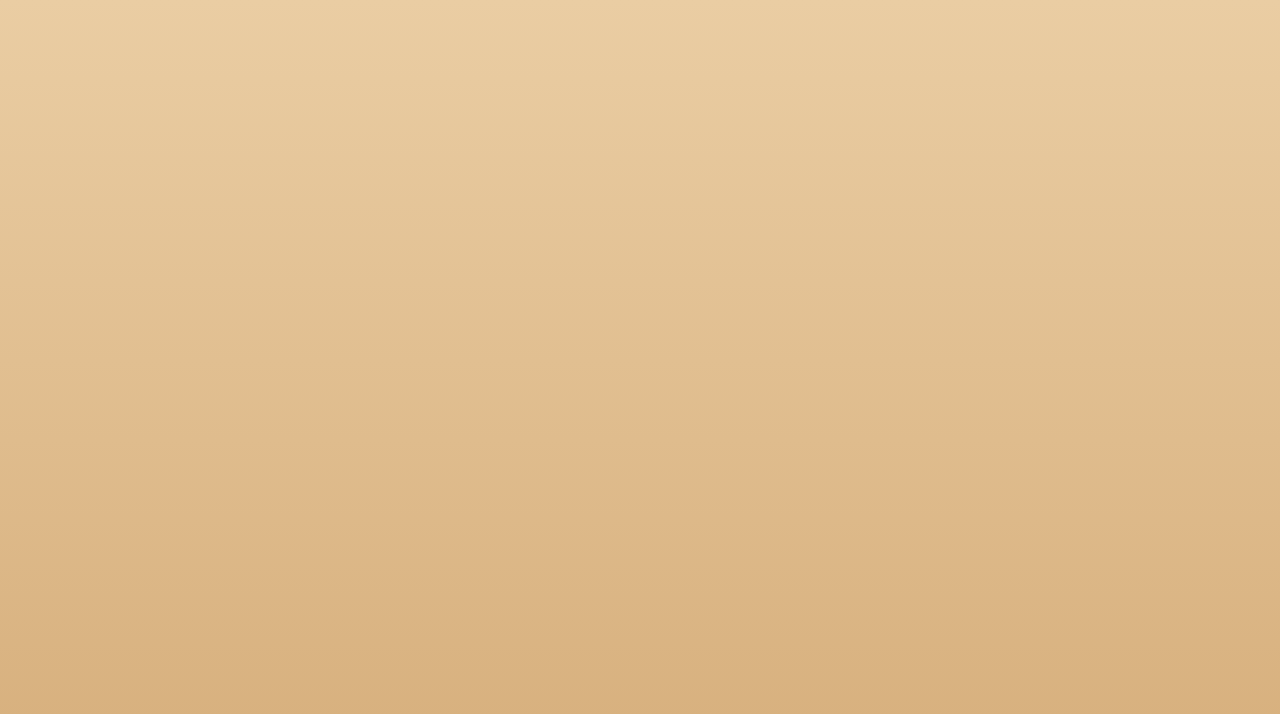
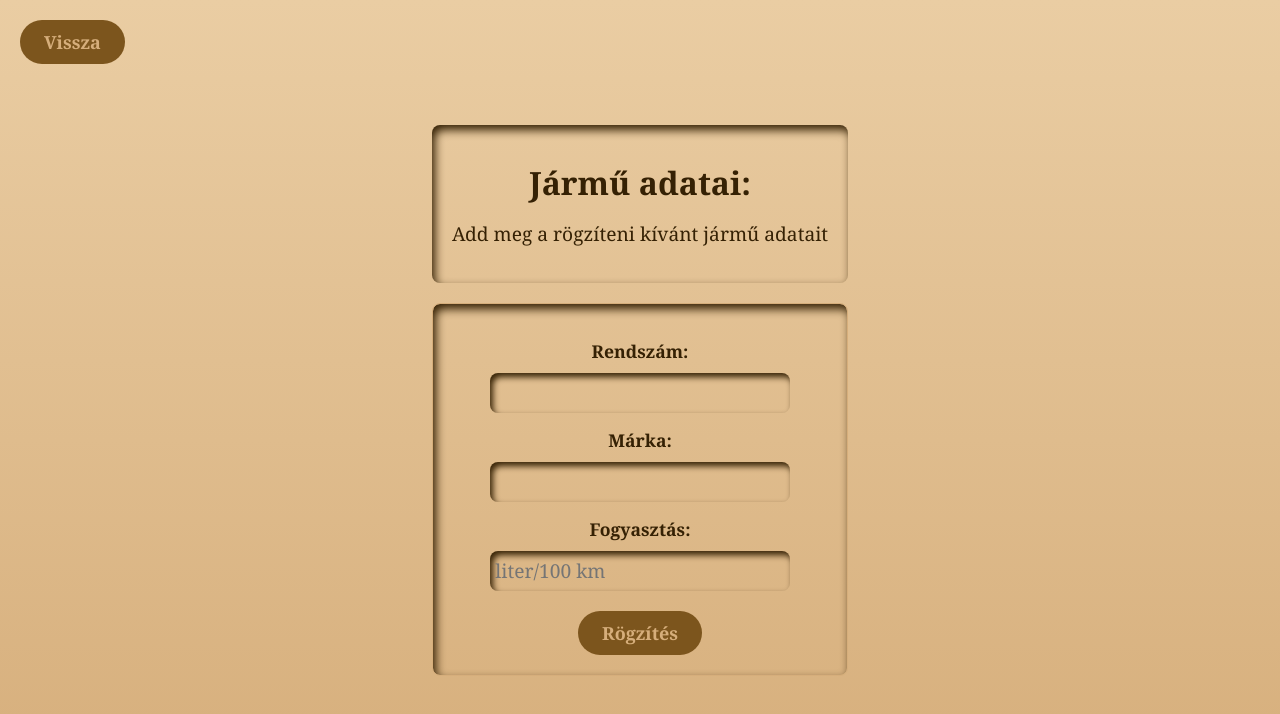
Before and after one commit to novadaya/utvonal-nyilvantarto, a React (Create React App) app: page /addcar in a window 1280 px wide. Shown: the top 714 px of the page. Built offline with nearby package versions, Linux system fonts and the light colour scheme.

Commit message:
addCar function, desig, firebase database

```diff
--- a/src/App.css
+++ b/src/App.css
@@ -36,27 +36,40 @@ body {
 h1 {
   font-size: 2rem;
   margin: 1rem;
+  color: #352104;
 }
 
 p {
   margin-bottom: 1rem;
   font-size: 1.2rem;
+  color: #352104;
 }
 
-
+.header {
+  display: flex;
+  align-items: center;
+  justify-content: center;
+  flex-direction: column;
+  border-radius: 8px;
+  margin: 10px;
+  padding: 20px;
+  box-shadow: inset 3px 5px 10px #352104;
+  background-color: transparent;
+}
 
 .box {
   flex: 1;
   min-width: 350px;
   margin: 10px;
   padding: 20px;
-  border: 1px solid #ddd;
+  border: 1px solid #d6ae7b;
   display: flex;
   align-items: center;
   justify-content: center;
   flex-direction: column;
   border-radius: 8px;
-  background-color: #f9f9f9;
+  box-shadow: inset 3px 5px 10px #352104;
+  background-color: transparent;
 }
 
 h2 {
@@ -64,45 +77,28 @@ h2 {
   margin-bottom: 15px;
 }
 
-button {
+.default-button {
   cursor: pointer;
   position: relative;
   padding: 10px 24px;
   font-size: 18px;
-  color: rgb(193, 163, 98);
-  border: 2px solid rgb(193, 163, 98);
-  border-radius: 34px;
-  background-color: transparent;
+  color:#d6ae7b;
+  background-color:#7c551d;
+  border-style:none;
+  border-radius: 25px;
   font-weight: 600;
   transition: all 0.3s cubic-bezier(0.23, 1, 0.320, 1);
-  overflow: hidden;
 }
 
-button::before {
-  content: '';
-  position: absolute;
-  inset: 0;
-  margin: auto;
-  width: 50px;
-  height: 50px;
-  border-radius: inherit;
-  scale: 0;
-  z-index: -1;
-  background-color: rgb(193, 163, 98);
-  transition: all 0.6s cubic-bezier(0.23, 1, 0.320, 1);
+
+.default-button:hover {
+  color: #352104;
+  background-color: #d6ae7b;
+  border: 2px solid #352104;
+  scale: 1.05;
 }
 
-button:hover::before {
-  scale: 3;
-}
-
-button:hover {
-  color: #212121;
-  scale: 1.05;
-  box-shadow: 0 0px 20px rgba(193, 163, 98,0.4);
-}
-
-button:active {
+.default-button:active {
   scale: 1;
 }
 
@@ -110,6 +106,41 @@ button:active {
   position: fixed;
   left: 20px;
   top: 20px;
+}
+
+.addcar-Label {
+  font-weight: 600;
+  font-size: 1.1rem;
+  padding-top: 15px;
+  padding-bottom: 10px;
+  color:#352104;
+
+}
+
+.addcar-Input {
+  width:80%;
+  height: 2.5rem;
+  background-color: transparent;
+  font-size: 1.2rem;
+  color:#352104;
+  font-weight: 500;
+  border-style: none;
+  border-radius: 8px;
+  box-shadow: inset 3px 4px 6px #352104;
+  padding: 5px;
+
+}
+
+.addcar-Input:focus {
+  border-style: none;
+  box-shadow:
+  inset 2px 5px 10px #352104,
+  0px 0px 10px #7c551d;
+    }
+
+
+.add-car-button {
+  margin-top: 20px;
 }
 
 
--- a/src/App.js
+++ b/src/App.js
@@ -3,6 +3,7 @@ import {Routes, Route, useLocation} from "react-router-dom";
 import Home from './Pages/Home';
 import UserInputs from './Pages/UserInputs';
 import ListVehicles from './Pages/ListVehicles';
+import AddCar from './Pages/AddCar';
 
 function App() {
   const location = useLocation();
@@ -11,6 +12,7 @@ function App() {
         <Route index element={<Home />} />
         <Route path="userinputs" element={<UserInputs />} />
         <Route path="listvehicles" element={<ListVehicles />} />
+        <Route path="addcar" element={<AddCar />} />
     </Routes>
   );
 }
--- a/src/Components/BackToHome.jsx
+++ b/src/Components/BackToHome.jsx
@@ -2,7 +2,7 @@ import '../App.css';
 export default function BackToHome() {
     return (
         <div className="back-to-home">
-            <button onClick={() => window.location = "/"}>Vissza</button>
+            <button className='default-button' onClick={() => window.location = "/"}>Vissza</button>
         </div>
     );
 }
--- /dev/null
+++ b/src/Components/FirebaseConfig.jsx
@@ -0,0 +1,21 @@
+
+//import { initializeApp } from "firebase/app";
+//import { getFirestore } from "firebase/firestore";
+//import { getDatabase } from "firebase/database";
+import firebase from 'firebase/compat/app';
+import 'firebase/compat/database';
+
+
+  const firebaseConfig = {
+    apiKey: "AIzaSyDqNldgCTzyRbZu7_pJdaNabsroTk78Hcs",
+    authDomain: "utvonaltervezo-d7071.firebaseapp.com",
+    databaseURL: "https://utvonaltervezo-d7071-default-rtdb.firebaseio.com",
+    projectId: "utvonaltervezo-d7071",
+    storageBucket: "utvonaltervezo-d7071.appspot.com",
+    messagingSenderId: "666628311431",
+    appId: "1:666628311431:web:7399fad2be04bb7d7fab22"
+};
+
+firebase.initializeApp(firebaseConfig);
+export const dataRef=firebase.database();
+export default firebase;
--- a/src/Components/firebaseConfig/Firebase.jsx
+++ /dev/null
@@ -1,3 +0,0 @@
-import React from "react";
-import StartFirebase from "./FirebaseConfig";
-import { ref, set, get, update, remowe, child} from 'firebase/database';
--- a/src/Components/firebaseConfig/FirebaseConfig.jsx
+++ /dev/null
@@ -1,17 +0,0 @@
-import { initializeApp } from "firebase/app";
-import { getStorage } from "firebase/storage"
-import { getFirestore } from "firebase/firestore"
-
-const firebaseConfig = {
-  apiKey: "AIzaSyDqNldgCTzyRbZu7_pJdaNabsroTk78Hcs",
-  authDomain: "utvonaltervezo-d7071.firebaseapp.com",
-  projectId: "utvonaltervezo-d7071",
-  storageBucket: "utvonaltervezo-d7071.appspot.com",
-  messagingSenderId: "666628311431",
-  appId: "1:666628311431:web:7399fad2be04bb7d7fab22"
-};
-const app = initializeApp(firebaseConfig);
-const imgDB = getStorage(app)
-const txtDB = getFirestore(app)
-
-export {imgDB,txtDB};
--- /dev/null
+++ b/src/Pages/AddCar.jsx
@@ -0,0 +1,77 @@
+import BackToHome from "../Components/BackToHome";
+import React, { useState, useRef} from 'react';
+import { dataRef } from "../Components/FirebaseConfig";
+import {
+  doc,
+  onSnapshot,
+  updateDoc,
+  setDoc,
+  deleteDoc,
+  collection,
+  serverTimestamp,
+  getDocs,
+  query,
+  where,
+  orderBy,
+  limit,
+} from "firebase/firestore";
+import '../App.css';
+
+export default function AddCar() {
+    //deklarálom az autó rögzítéshaz szükséges változókat
+    const dataCollection = "jarmuvek";
+    const [rendszam, setRendszam] = useState('');
+    const [marka, setMarka] = useState('');
+    const [fogyasztas, setFogyasztas] = useState('');
+    const [uploadStatus, setUploadStatus] = useState('');
+
+    //Beteszem az adatbázisba az adatokat
+
+    const addCarToDatabase= async ()=>{
+            //létrehozom az adatbázisba rögzítéshez szükséges mezőket
+            try {
+                const dataFields = {
+                    rendszam: rendszam,
+                    marka: marka,
+                    fogyasztas: fogyasztas,
+                };
+                //setDataDoc(rendszam);
+
+                await dataRef.ref().child(dataCollection).child(rendszam).set(dataFields);
+                console.log("ok");
+                setRendszam("");
+                setMarka('');
+                setFogyasztas('');
+                setUploadStatus('Sikeres mentés!');
+            } catch (error) {
+                setUploadStatus('Ooopsz! Valami hiba történt');
+            }finally {
+                setTimeout(() => {
+                    setUploadStatus('');
+                  }, 1400);
+            }
+
+    }
+
+    return (
+     <>
+        <BackToHome />
+            <div className="header">
+            <h1>Jármű adatai:</h1>
+            <p>Add meg a rögzíteni kívánt jármű adatait</p>
+            </div>
+            <div className="box-container">
+            <div className="box">
+                <label className="addcar-Label">Rendszám:</label>
+                    <input className="addcar-Input" value={rendszam} type='text' onChange={(e)=>{setRendszam(e.target.value)}}/>
+                <label className="addcar-Label">Márka:</label>
+                    <input className="addcar-Input" value={marka} type='text' onChange={(e)=>{setMarka(e.target.value)}} />
+                <label className="addcar-Label">Fogyasztás:</label>
+                    <input className="addcar-Input" value={fogyasztas} type="text" placeholder="liter/100 km" onChange={(e)=>{setFogyasztas(e.target.value)}}/>
+                <button className="default-button add-car-button" onClick={addCarToDatabase}>Rögzítés</button>
+                <h3>{uploadStatus}</h3>
+            </div>
+            </div>
+     </>
+    );
+}
--- a/src/Pages/Home.jsx
+++ b/src/Pages/Home.jsx
@@ -5,16 +5,22 @@ import '../App.css';
 export default function Home() {
     return (
         <div className="home">
-            <h1 className="title">Útvonal Nyílvántartó</h1>
-            <p>Válasz az alábbi lehetőségek közül!</p>
+            <div className="header">
+                    <h1 className="title">Útvonal Nyílvántartó</h1>
+                    <p>Válasz az alábbi lehetőségek közül!</p>
+                </div>
             <div className="box-container">
                 <div className="box">
                     <h2>Új útvonal adatok megadása</h2>
-                    <button onClick={() => window.location = "/userinputs"}>Tovább</button>
+                    <button className='default-button' onClick={() => window.location = "/userinputs"}>Tovább</button>
                 </div>
                 <div className="box">
                     <h2>Meglévő adatok lekérdezése</h2>
-                <button onClick={() => window.location = "/listvehicles"}>Tovább</button>
+                <button className='default-button' onClick={() => window.location = "/listvehicles"}>Tovább</button>
+                </div>
+                <div className="box">
+                    <h2>Jármű Hozzáadása</h2>
+                <button className='default-button' onClick={() => window.location = "/addcar"}>Tovább</button>
                 </div>
             </div>
         </div>
```
Also changed, not shown: src/Pages/UserInputs.jsx (+88 -8 lines), src/Pages/UserInputs.css (added), 1 other file (tests, documents, lock files or other folders).
